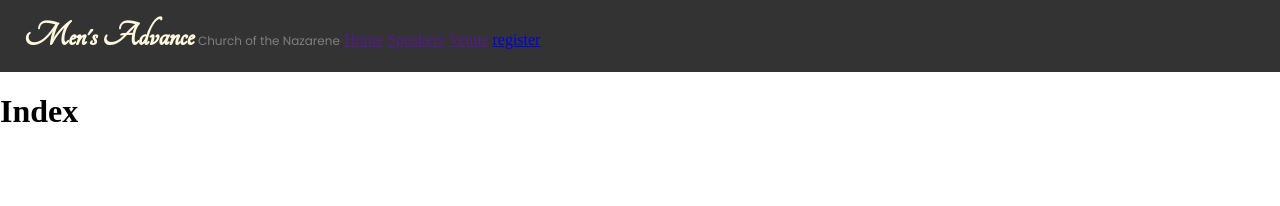
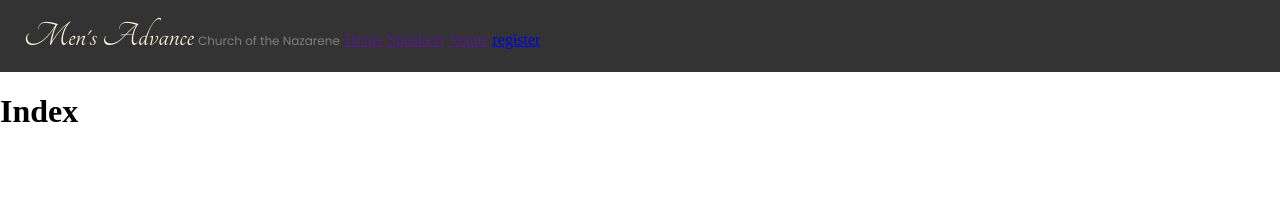
Before and after one commit to juliancoleman/mens-advance, a Jekyll site: the page built from index.html, in a window 1280 px wide. Shown: the top 206 px of the page. Built offline with Jekyll 4.4.1, drawn with Linux system fonts in a browser that asks for light colours.

Commit message:
fixes logo font weight

```diff
--- a/_sass/components/header.scss
+++ b/_sass/components/header.scss
@@ -12,6 +12,7 @@ header {
     color: $cream;
     font-family: $tangerine;
     font-size: 2.25rem;
+    font-weight: lighter;
 
     margin: 0;
     display: inline-block;
```
